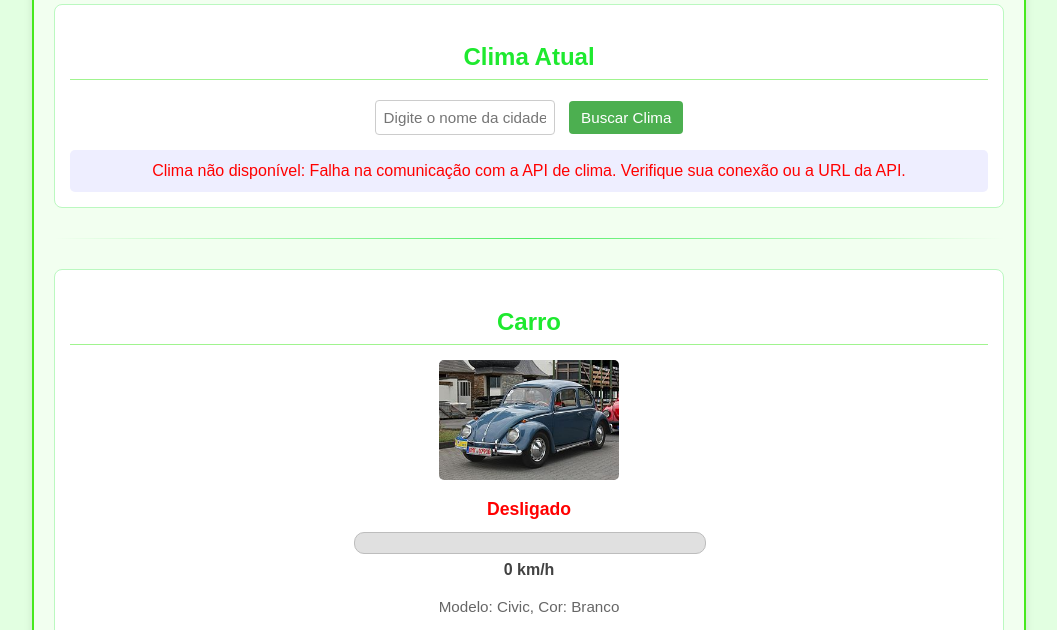
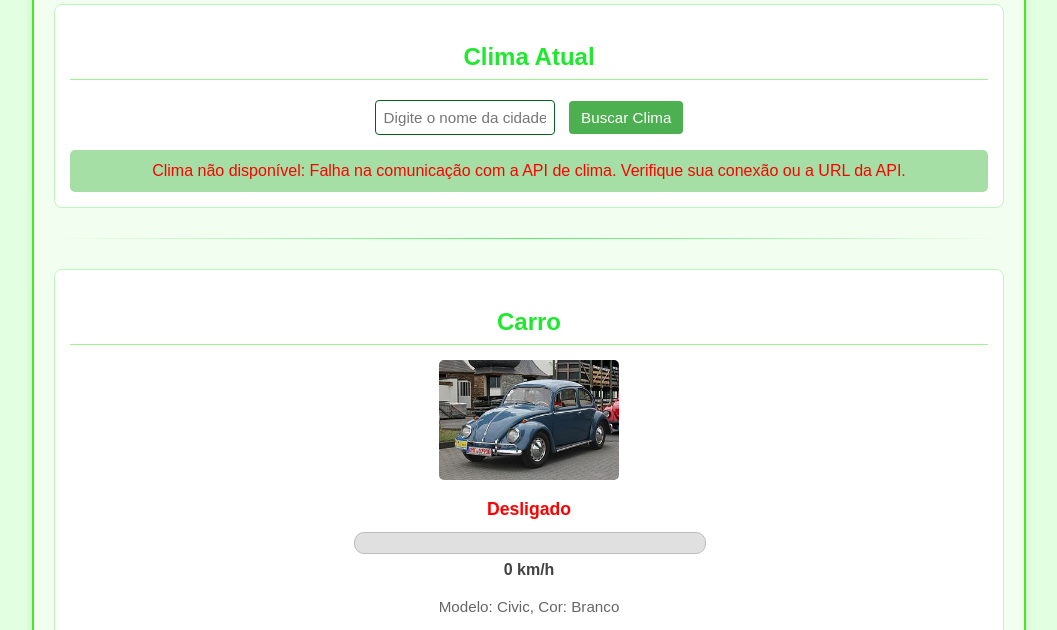
Before and after one commit to Bobesponjudo/Projetocarro3, a plain HTML site: page index.html in a window 1280 px wide. Shown: the part 125-755 px from the top of the page, without its empty margins (111-1168 px from the left). Drawn offline with Linux system fonts and the light colour scheme; no server answers.

Commit message:
Add files via upload

```diff
--- a/css/style.css
+++ b/css/style.css
@@ -326,7 +326,7 @@ div>input[type="number"] {
 }
 
 #listaAgendamentos li {
-  background-color: #e4fceb;
+  background-color: #0b441b;
   border: 1px solid #bbf8c5;
   border-radius: 4px;
   padding: 10px 15px;
--- a/index.html
+++ b/index.html
@@ -17,13 +17,13 @@
             <h2>Clima Atual</h2>
             <!-- INPUT E BOTÃO PARA CIDADE -->
             <div style="margin-bottom: 10px;">
-                <input type="text" id="cityInput" placeholder="Digite o nome da cidade" style="padding: 8px; border-radius: 4px; border: 1px solid #ccc;">
+                <input type="text" id="cityInput" placeholder="Digite o nome da cidade" style="padding: 8px; border-radius: 4px; border: 1px solid #035f1e;">
                 <button id="searchWeatherBtn" style="padding: 8px 12px; background-color: #4CAF50; color: white; border: none; border-radius: 4px; cursor: pointer;">
                     Buscar Clima
                 </button>
             </div>
             <!-- FIM INPUT E BOTÃO -->
-            <div id="weather-info" style="padding: 10px; background-color: #eef; border-radius: 5px;">
+            <div id="weather-info" style="padding: 10px; background-color: rgb(165, 223, 165); border-radius: 5px;">
                 Carregando informações do clima... (ou digite uma cidade acima)
             </div>
         </section>
```
